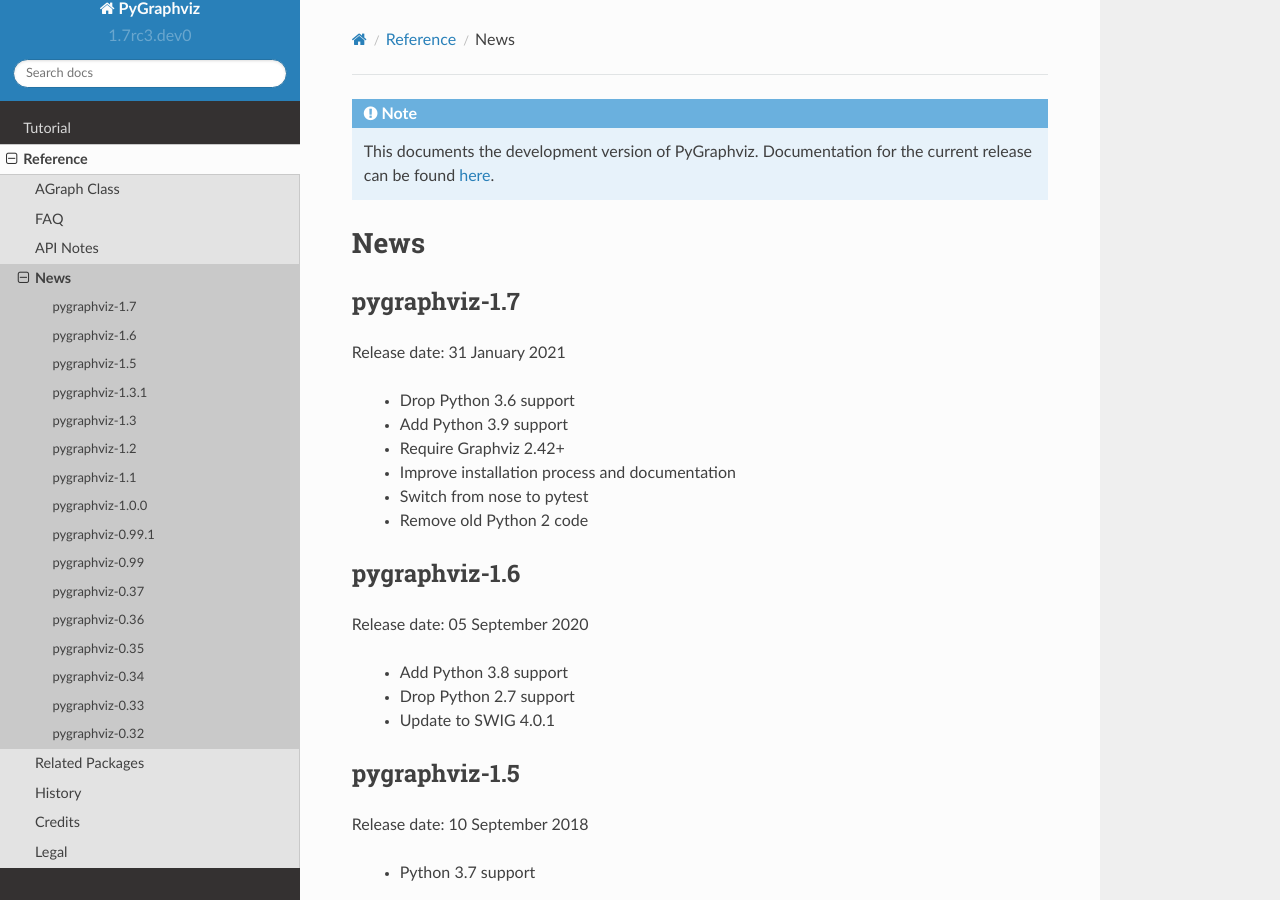
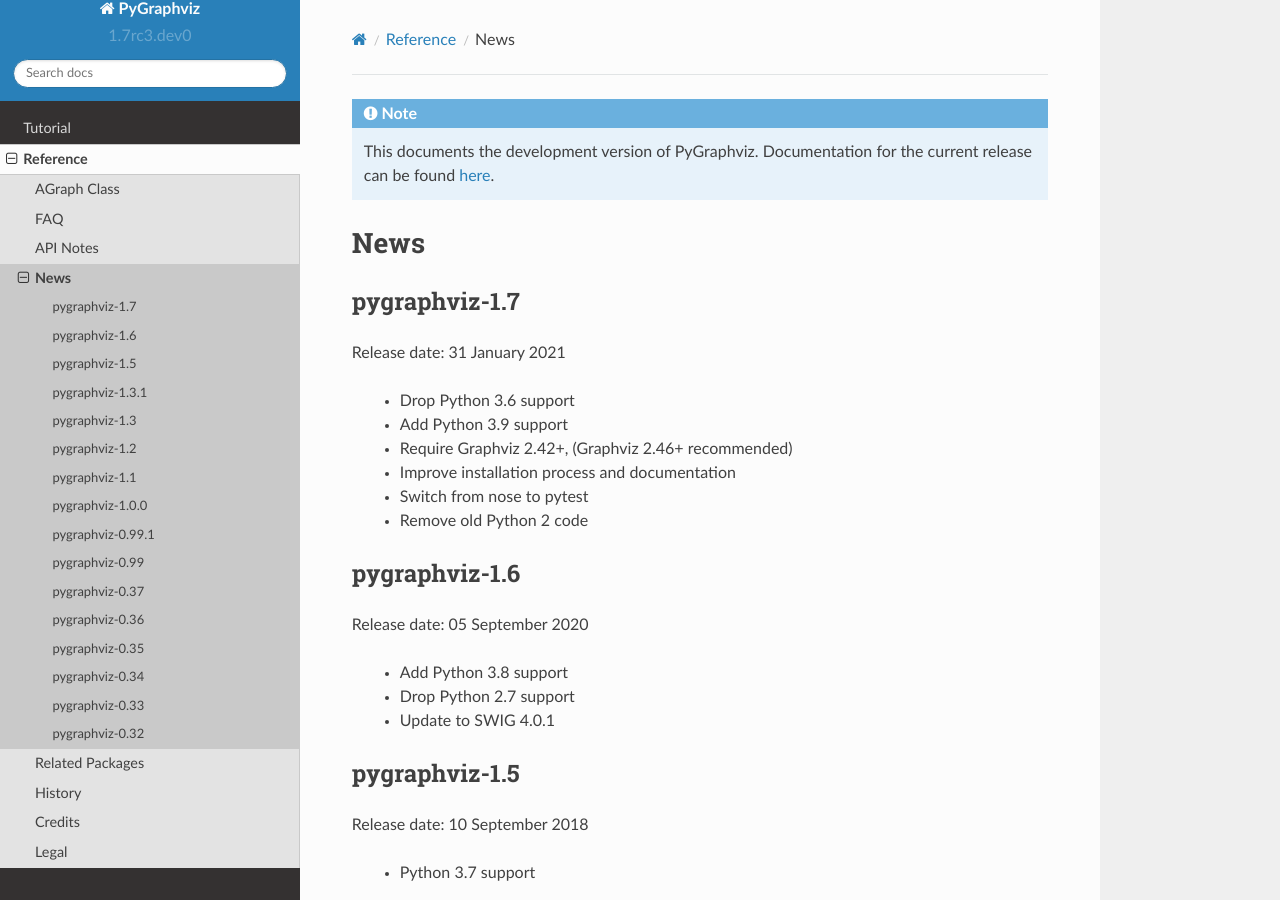
Before and after one commit to pygraphviz/pygraphviz, a Sphinx documentation site: the page built from doc/source/reference/news.rst, in a window 1280 px wide and 900 px high. Built offline with Sphinx 7.4.7 and the Read the Docs theme 2.0.0, drawn with Linux system fonts in a browser that asks for light colours; formulas are drawn with MathJax 3; pages that are not in the unit, such as notebooks, are missing from menus.

Commit message:
Update doc/source/reference/news.rst
Co-authored-by: Ross Barnowski <rossbar@berkeley.edu>

```diff
--- a/doc/source/reference/news.rst
+++ b/doc/source/reference/news.rst
@@ -10,7 +10,7 @@ Release date: 31 January 2021
 
  - Drop Python 3.6 support
  - Add Python 3.9 support
- - Require Graphviz 2.42+
+ - Require Graphviz 2.42+, (Graphviz 2.46+ recommended)
  - Improve installation process and documentation
  - Switch from nose to pytest
  - Remove old Python 2 code
```
